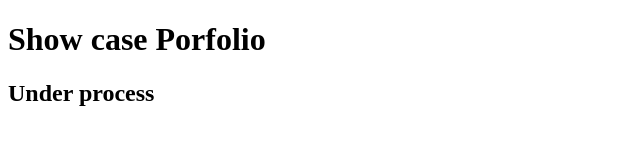
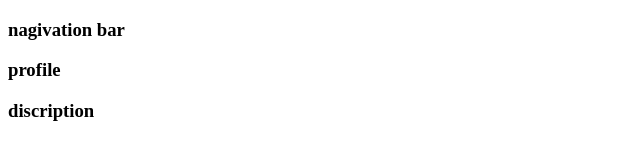
Before and after one commit to DarelJamesNarvasa/devjames-site, a plain HTML site: page portfolio.html in a window 1280 px wide. Shown: the whole page, without its empty margins (0-640 px from the left). Drawn offline with Linux system fonts and the light colour scheme.

Commit message:
initial commit

```diff
--- a/portfolio.html
+++ b/portfolio.html
@@ -3,10 +3,22 @@
 <head>
     <meta charset="UTF-8">
     <meta name="viewport" content="width=device-width, initial-scale=1.0">
-    <title>Document</title>
+    <title>Narvasa Portfolio</title>
+
+    <link rel="stylesheet" href="style.css">
 </head>
 <body>
-    <h1>Show case Porfolio</h1>
-    <h2>Under process</h2>
+    <div>
+        <h3>nagivation bar</h3>
+    </div>
+
+    <div class="intoduction">
+        <div>
+            <h3>profile</h3>
+        </div>
+        <div>
+            <h3>discription</h3>
+        </div>
+    </div>
 </body>
 </html>
```
